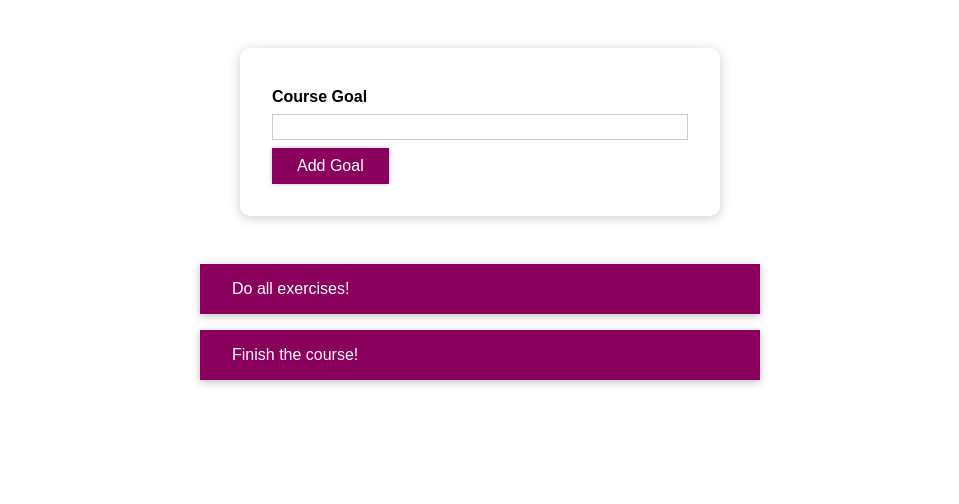
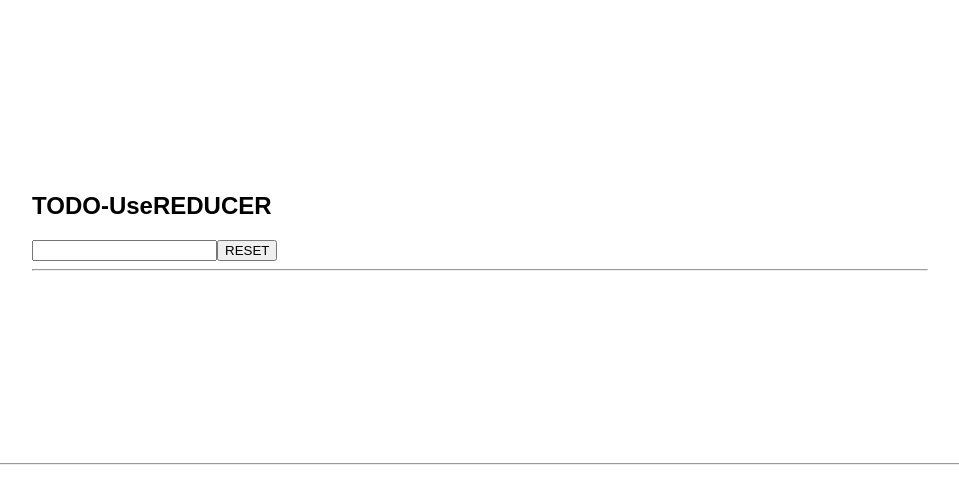
Before and after one commit to Shubham95117/React, a React (Create React App) app: page / in a window 1280 px wide. Shown: the top 504 px of the page, without its empty margins (160-1119 px from the left). Built offline with nearby package versions, Linux system fonts and the light colour scheme.

Commit message:
usereducer complete

```diff
--- a/src/App.js
+++ b/src/App.js
@@ -1,46 +1,49 @@
-import React, { useState } from 'react';
+// import React, { useState } from "react";
 
-import CourseGoalList from './components/CourseGoals/CourseGoalList/CourseGoalList';
-import CourseInput from './components/CourseGoals/CourseInput/CourseInput';
-import './App.css';
+// import CourseGoalList from "./components/CourseGoals/CourseGoalList/CourseGoalList";
+// import CourseInput from "./components/CourseGoals/CourseInput/CourseInput";
+// // import "./App.css";
+import Todo from "./components/useReducer/Todo";
 
 const App = () => {
-  const [courseGoals, setCourseGoals] = useState([
-    { text: 'Do all exercises!', id: 'g1' },
-    { text: 'Finish the course!', id: 'g2' }
-  ]);
+  // const [courseGoals, setCourseGoals] = useState([
+  //   { text: "Do all exercises!", id: "g1" },
+  //   { text: "Finish the course!", id: "g2" },
+  // ]);
 
-  const addGoalHandler = enteredText => {
-    setCourseGoals(prevGoals => {
-      const updatedGoals = [...prevGoals];
-      updatedGoals.unshift({ text: enteredText, id: Math.random().toString() });
-      return updatedGoals;
-    });
-  };
+  // const addGoalHandler = (enteredText) => {
+  //   setCourseGoals((prevGoals) => {
+  //     const updatedGoals = [...prevGoals];
+  //     updatedGoals.unshift({ text: enteredText, id: Math.random().toString() });
+  //     return updatedGoals;
+  //   });
+  // };
 
-  const deleteItemHandler = goalId => {
-    setCourseGoals(prevGoals => {
-      const updatedGoals = prevGoals.filter(goal => goal.id !== goalId);
-      return updatedGoals;
-    });
-  };
+  // const deleteItemHandler = (goalId) => {
+  //   setCourseGoals((prevGoals) => {
+  //     const updatedGoals = prevGoals.filter((goal) => goal.id !== goalId);
+  //     return updatedGoals;
+  //   });
+  // };
 
-  let content = (
-    <p style={{ textAlign: 'center' }}>No goals found. Maybe add one?</p>
-  );
+  // let content = (
+  //   <p style={{ textAlign: "center" }}>No goals found. Maybe add one?</p>
+  // );
 
-  if (courseGoals.length > 0) {
-    content = (
-      <CourseGoalList items={courseGoals} onDeleteItem={deleteItemHandler} />
-    );
-  }
+  // if (courseGoals.length > 0) {
+  //   content = (
+  //     <CourseGoalList items={courseGoals} onDeleteItem={deleteItemHandler} />
+  //   );
+  // }
 
   return (
     <div>
-      <section id="goal-form">
+      <Todo />
+      <hr />
+      {/* <section id="goal-form">
         <CourseInput onAddGoal={addGoalHandler} />
-      </section>
-      <section id="goals">
+      </section> */}
+      {/* <section id="goals">
         {content}
         {/* {courseGoals.length > 0 && (
           <CourseGoalList
@@ -49,7 +52,7 @@ const App = () => {
           />
         ) // <p style={{ textAlign: 'center' }}>No goals found. Maybe add one?</p>
         } */}
-      </section>
+      {/* </section> */}
     </div>
   );
 };
--- a/src/components/CourseGoals/CourseInput/CourseInput.css
+++ b/src/components/CourseGoals/CourseInput/CourseInput.css
@@ -23,11 +23,15 @@
   border-color: #8b005d;
 }
 
-.form-control.invalid input{
+.form-control.invalid input {
   border-bottom: red;
-  background-color:#ffd7d7;
+  background-color: #ffd7d7;
 }
 
-.form-control.form-control.invalid label{
+.form-control.form-control.invalid label {
   color: red;
 }
+
+.btn {
+  font-style: italic;
+}
--- a/src/components/CourseGoals/CourseInput/CourseInput.js
+++ b/src/components/CourseGoals/CourseInput/CourseInput.js
@@ -1,22 +1,22 @@
-import React, { useState } from 'react';
+import React, { useState } from "react";
 
-import Button from '../../UI/Button/Button';
-import './CourseInput.css';
+import Button from "../../UI/Button/Button";
+import "./CourseInput.css";
 
-const CourseInput = props => {
-  const [enteredValue, setEnteredValue] = useState('');
-  const[isValid,setIsValid]=useState(true);
+const CourseInput = (props) => {
+  const [enteredValue, setEnteredValue] = useState("");
+  const [isValid, setIsValid] = useState(true);
 
-  const goalInputChangeHandler = event => {
-    if(event.target.value.trim().length>0){
+  const goalInputChangeHandler = (event) => {
+    if (event.target.value.trim().length > 0) {
       setIsValid(true);
     }
     setEnteredValue(event.target.value);
   };
 
-  const formSubmitHandler = event => {
+  const formSubmitHandler = (event) => {
     event.preventDefault();
-    if(enteredValue.trim().length===0){
+    if (enteredValue.trim().length === 0) {
       setIsValid(false);
       return;
     }
@@ -25,17 +25,16 @@ const CourseInput = props => {
 
   return (
     <form onSubmit={formSubmitHandler}>
-      <div className={`form-control ${!isValid ? 'invalid' :''}`}>
-
+      <div className={`form-control ${!isValid ? "invalid" : ""}`}>
         {/* <label style={{color:!isValid ?'red':'black'}}>Course Goal</label>
         <input type="text" style={{borderColor:!isValid?'red':'black' , background:!isValid?'salmon':'transparent  '}} onChange={goalInputChangeHandler} /> */}
 
-      <label>Course Goal</label>
-        <input type="text"  onChange={goalInputChangeHandler} />
-
-
+        <label>Course Goal</label>
+        <input type="text" onChange={goalInputChangeHandler} />
       </div>
-      <Button type="submit">Add Goal</Button>
+      <Button type="submit" className="btn">
+        Add Goal
+      </Button>
     </form>
   );
 };
--- a/src/components/UI/Button/Button.js
+++ b/src/components/UI/Button/Button.js
@@ -1,10 +1,14 @@
-import React from 'react';
+import React from "react";
 
-import './Button.css';
+import "./Button.css";
 
-const Button = props => {
+const Button = (props) => {
   return (
-    <button type={props.type} className="button" onClick={props.onClick}>
+    <button
+      type={props.type}
+      className={`button ${props.className}`}
+      onClick={props.onClick}
+    >
       {props.children}
     </button>
   );
--- /dev/null
+++ b/src/components/useReducer/Todo.js
@@ -0,0 +1,65 @@
+import React, { useReducer } from "react";
+import TodoList from "./TodoList";
+const initialState = [];
+// dont use action as string use like below
+export const TODOS_ACTIONS = {
+  ADD_TASK: "add",
+  DELETE_TASK: "delete",
+  RESET_TASKS: "reset",
+};
+const reducer = (state, action) => {
+  switch (action.type) {
+    case TODOS_ACTIONS.ADD_TASK:
+      return [
+        ...state,
+        {
+          id: state.length + 1,
+          name: action.payload,
+        },
+      ];
+    case TODOS_ACTIONS.DELETE_TASK:
+      return state.filter((item) => item.id !== action.payload);
+    case TODOS_ACTIONS.RESET_TASKS:
+      return init(action.payload);
+    default:
+      return state;
+  }
+};
+const init = (initialState) => {
+  return initialState;
+};
+const Todo = () => {
+  const [todos, dispatch] = useReducer(reducer, initialState, init);
+  return (
+    <div
+      style={{
+        margin: "15%",
+      }}
+    >
+      <h2>TODO-UseREDUCER</h2>
+      <input
+        type="text"
+        onBlur={(e) =>
+          dispatch({
+            type: TODOS_ACTIONS.ADD_TASK,
+            payload: e.target.value,
+          })
+        }
+      />
+      <button
+        onClick={() =>
+          dispatch({
+            type: TODOS_ACTIONS.RESET_TASKS,
+            payload: initialState,
+          })
+        }
+      >
+        RESET
+      </button>
+      <hr />
+      <TodoList todos={todos} dispatch={dispatch} />
+    </div>
+  );
+};
+
+export default Todo;
--- /dev/null
+++ b/src/components/useReducer/TodoList.js
@@ -0,0 +1,30 @@
+import React from "react";
+import { TODOS_ACTIONS } from "./Todo";
+const TodoList = (props) => {
+  return (
+    <div>
+      {" "}
+      {props.todos.map((item) => {
+        return (
+          <li key={item.id}>
+            {item.name}{" "}
+            <span>
+              <button
+                onClick={() =>
+                  props.dispatch({
+                    type: TODOS_ACTIONS.DELETE_TASK,
+                    payload: item.id,
+                  })
+                }
+              >
+                Delete
+              </button>
+            </span>
+          </li>
+        );
+      })}
+    </div>
+  );
+};
+
+export default TodoList;
```
Also changed, not shown: src/components/UI/Button/Button.css (line endings or trailing spaces).
